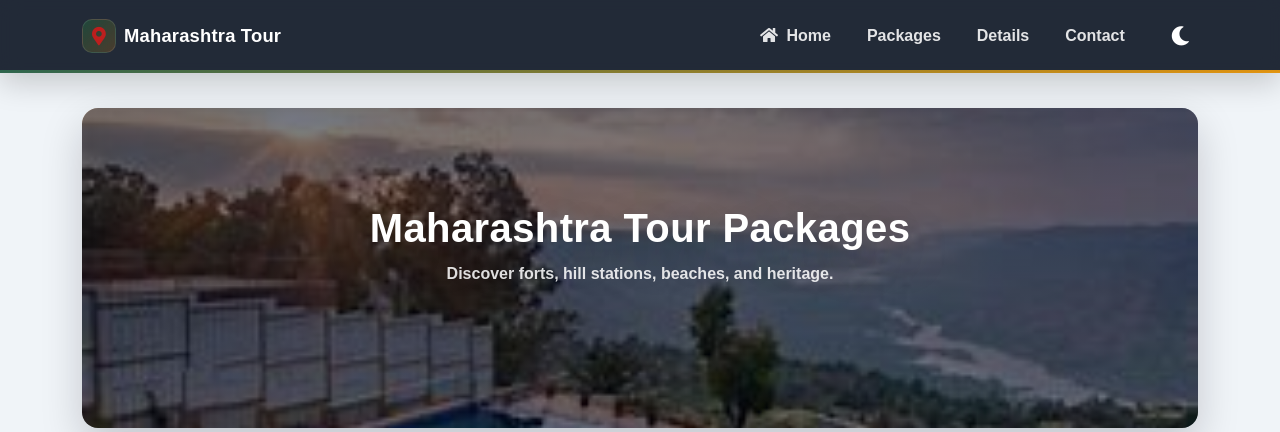
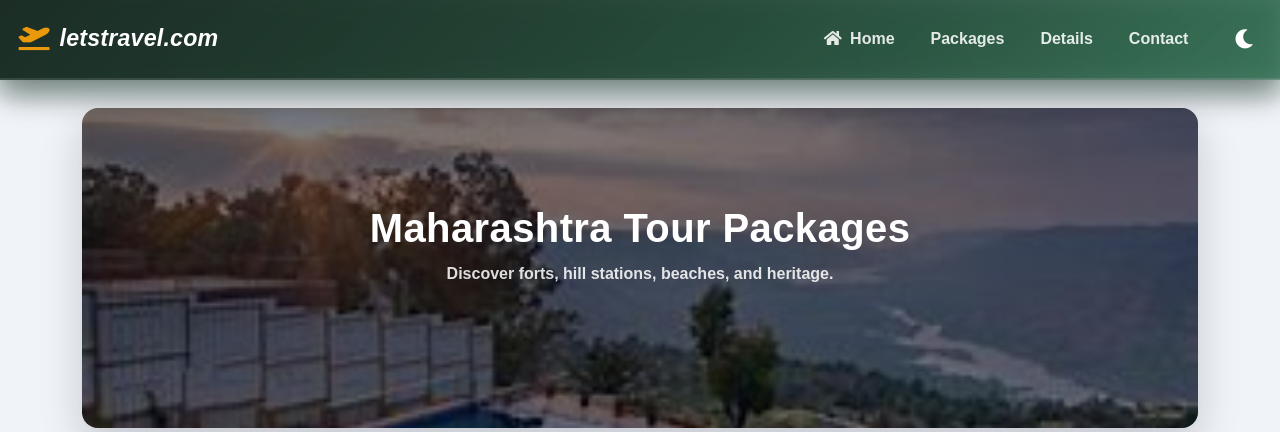
Before and after one commit to Harshal-Bsys27/miniprojecttravel, a Flask app: page /allcodeshtml/Maharashtratour.html in a window 1280 px wide. Shown: the top 432 px of the page. Run offline with Flask 3, Linux system fonts and the light colour scheme; the visitor is signed in with stand-in values (Sample User, id 1); data that the repository does not hold is empty.

Commit message:
feat: Implement dashboard-style navbar across multiple templates for improved consistency and user experience

```diff
--- /dev/null
+++ b/static/css/dashboard-navbar.css
@@ -0,0 +1,111 @@
+/* Shared dashboard-style navbar (green + amber).
+   Include via <link rel="stylesheet" href="/css/dashboard-navbar.css">.
+   Designed to work for:
+   - <nav class="navbar ... dashboard-navbar">
+   - <header id="header" class="dashboard-navbar"> (legacy fixed header wrapper)
+*/
+
+:root {
+  --brand: #2f6b4f;
+  --brand-2: #f59e0b;
+  --brand-dark: #1f4d3a;
+  --brand-rgb: 47, 107, 79;
+  --brand2-rgb: 245, 158, 11;
+}
+
+.navbar.dashboard-navbar,
+#header.dashboard-navbar {
+  background: linear-gradient(135deg, rgba(28, 46, 38, 0.94), rgba(var(--brand-rgb), 0.62)) !important;
+  border-bottom: 1px solid rgba(255, 255, 255, 0.12) !important;
+  backdrop-filter: blur(10px) !important;
+  box-shadow:
+    0 14px 34px rgba(0, 0, 0, 0.22),
+    0 10px 24px rgba(var(--brand-rgb), 0.18) !important;
+}
+
+/* Match dashboard spacing and keep the brand at the left edge */
+.navbar.dashboard-navbar {
+  padding: 1.05rem 1.15rem !important;
+}
+
+/* Fixed header wrapper used by some tour pages */
+#header.dashboard-navbar {
+  position: fixed;
+  top: 0;
+  left: 0;
+  right: 0;
+  z-index: 1000;
+
+  /* The navbar itself handles padding (like dashboard). */
+  padding: 0 !important;
+}
+
+/* Some tour pages add a colored 3px strip using #header::after.
+   Disable it so the navbar matches dashboard exactly. */
+#header.dashboard-navbar::after {
+  content: none !important;
+  display: none !important;
+}
+
+#header.dashboard-navbar.scrolled {
+  background: linear-gradient(135deg, rgba(28, 46, 38, 0.96), rgba(var(--brand-rgb), 0.72)) !important;
+}
+
+.navbar.dashboard-navbar .navbar-brand,
+#header.dashboard-navbar .navbar-brand {
+  display: inline-flex;
+  align-items: center;
+  gap: 10px;
+  font-weight: 900;
+  letter-spacing: 0.2px;
+}
+
+.navbar.dashboard-navbar .brand-icon,
+#header.dashboard-navbar .brand-icon {
+  color: rgba(var(--brand2-rgb), 0.95);
+  font-size: 1.55rem;
+  line-height: 1;
+}
+
+.navbar.dashboard-navbar .brand-text,
+#header.dashboard-navbar .brand-text {
+  font-weight: 900;
+  font-size: 1.45rem;
+  font-style: italic;
+  color: #fff;
+  letter-spacing: 0.2px;
+  line-height: 1;
+}
+
+.navbar.dashboard-navbar .nav-link,
+#header.dashboard-navbar .nav-link {
+  color: rgba(255, 255, 255, 0.88) !important;
+  padding: 10px 14px;
+  border-radius: 999px;
+  font-weight: 700;
+  transition: background-color 0.2s ease, color 0.2s ease, transform 0.2s ease;
+}
+
+.navbar.dashboard-navbar .nav-link:hover,
+#header.dashboard-navbar .nav-link:hover {
+  color: #ffffff !important;
+  background: rgba(255, 255, 255, 0.10);
+  transform: translateY(-1px);
+}
+
+.navbar.dashboard-navbar .nav-link:focus,
+.navbar.dashboard-navbar .nav-link.active,
+#header.dashboard-navbar .nav-link:focus,
+#header.dashboard-navbar .nav-link.active {
+  background: rgba(var(--brand2-rgb), 0.14);
+}
+
+.navbar.dashboard-navbar .navbar-toggler,
+#header.dashboard-navbar .navbar-toggler {
+  border-color: rgba(255, 255, 255, 0.22);
+}
+
+/* When pages use underline hovers, make it amber. */
+#header.dashboard-navbar .nav-link::after {
+  background-color: rgba(var(--brand2-rgb), 0.95) !important;
+}
--- a/templates/allcodeshtml/Maharashtratour.html
+++ b/templates/allcodeshtml/Maharashtratour.html
@@ -6,6 +6,7 @@
     <title>Maharashtra Tour - Book Now</title>
     <link href="https://cdn.jsdelivr.net/npm/bootstrap@5.3.0/dist/css/bootstrap.min.css" rel="stylesheet">
     <link rel="stylesheet" href="https://cdnjs.cloudflare.com/ajax/libs/font-awesome/5.15.4/css/all.min.css">
+    <link rel="stylesheet" href="/css/dashboard-navbar.css">
     <link rel="stylesheet" href="/css/theme-toggler.css">
     <style>
         :root {
@@ -290,20 +291,19 @@
     </style>
 </head>
 <body>
-    <header id="header">
-        <nav class="navbar navbar-expand-lg navbar-dark">
-            <div class="container">
-                <a class="navbar-brand site-brand d-flex align-items-center gap-2" href="/templates/index.html">
-                    <span class="brand-mark"><i class="fas fa-map-marker-alt" style="color: rgba(198, 29, 29, 0.941);"></i></span>
-                    <span>Maharashtra Tour</span>
+    <header id="header" class="dashboard-navbar">
+        <nav class="navbar navbar-expand-lg navbar-dark dashboard-navbar">
+            <a class="navbar-brand d-flex align-items-center" href="/">
+                <i class="fas fa-plane-departure brand-icon"></i>
+                <span class="brand-text">letstravel.com</span>
             </a>
             <button class="navbar-toggler" type="button" data-bs-toggle="collapse" data-bs-target="#navbarNav" aria-controls="navbarNav" aria-expanded="false" aria-label="Toggle navigation">
                 <span class="navbar-toggler-icon"></span>
             </button>
-                <div class="collapse navbar-collapse justify-content-end" id="navbarNav">
+            <div class="collapse navbar-collapse" id="navbarNav">
                 <ul class="navbar-nav ms-auto align-items-lg-center">
                     <li class="nav-item">
-                            <a class="nav-link" href="/templates/index.html"><i class="fas fa-home me-1"></i> Home</a>
+                        <a class="nav-link" href="/"><i class="fas fa-home me-1"></i> Home</a>
                     </li>
                     <li class="nav-item"><a class="nav-link" href="#packages">Packages</a></li>
                     <li class="nav-item"><a class="nav-link" href="#details">Details</a></li>
@@ -315,7 +315,6 @@
                         </button>
                     </li>
                 </ul>
-                </div>
             </div>
         </nav>
     </header>
--- a/templates/allcodeshtml/accomodations.html
+++ b/templates/allcodeshtml/accomodations.html
@@ -6,6 +6,7 @@
     <title>Travel Accommodations</title>
     <link href="https://cdn.jsdelivr.net/npm/bootstrap@5.3.0/dist/css/bootstrap.min.css" rel="stylesheet">
     <link rel="stylesheet" href="https://cdnjs.cloudflare.com/ajax/libs/font-awesome/5.15.4/css/all.min.css">
+    <link rel="stylesheet" href="/css/dashboard-navbar.css">
     <style>
         body {
             font-family: 'Arial', sans-serif;
@@ -178,11 +179,11 @@
 </head>
 <body>
 
-<header id="header">
+<header id="header" class="dashboard-navbar">
     <div class="container">
         <h1>🏨 Travel Accommodations</h1>
         <nav class="nav justify-content-center">
-            <a class="nav-link" href="../allcodeshtml/Planyourtrip.html"><i class="fas fa-home"></i> Home</a>
+            <a class="nav-link" href="/"><i class="fas fa-home"></i> Home</a>
             <a class="nav-link" href="personalizediternaries.html"><i class="fas fa-plane"></i> Itineraries</a>
             <a class="nav-link" href="#accommodations"><i class="fas fa-hotel"></i> Accommodations</a>
         </nav>
```
Also changed, not shown: templates/allcodeshtml/AndamanSoothingvacNicobar.html (+6 -5 lines), templates/allcodeshtml/Mysore.html (+6 -5 lines), templates/allcodeshtml/NorthIndiatour.html (+8 -9 lines), templates/allcodeshtml/Southindiatour.html (+8 -9 lines), templates/allcodeshtml/Udaipur.html (+6 -4 lines). Lines whose indentation alone changed are shown as unchanged.
